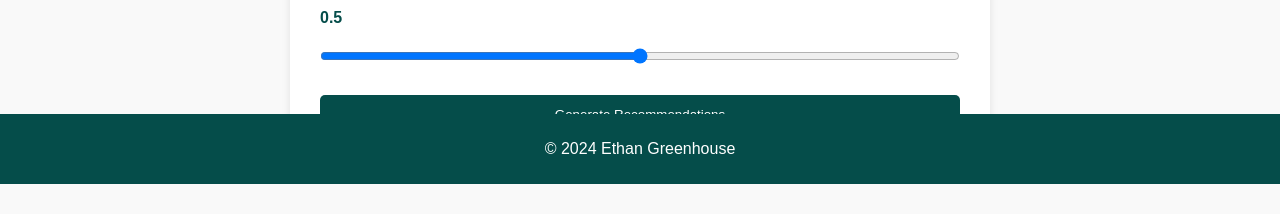
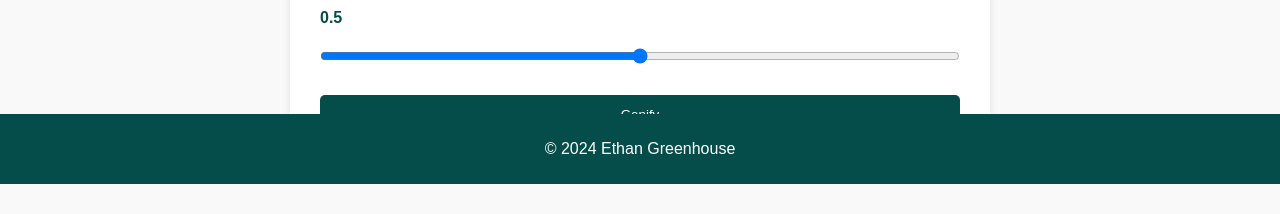
Before and after one commit to EthanGreenhouse/genify, a Flask app: page / in a window 1280 px wide. Shown: the part 616-830 px from the top of the page. Run offline with Flask 3, Linux system fonts and the light colour scheme.

Commit message:
Update index.html

```diff
--- a/templates/index.html
+++ b/templates/index.html
@@ -44,7 +44,7 @@
             </div>
 
             <!-- Submit button -->
-            <button type="submit">Generate Recommendations</button>
+            <button type="submit">Genify</button>
         </form>
     </div>
 
```
